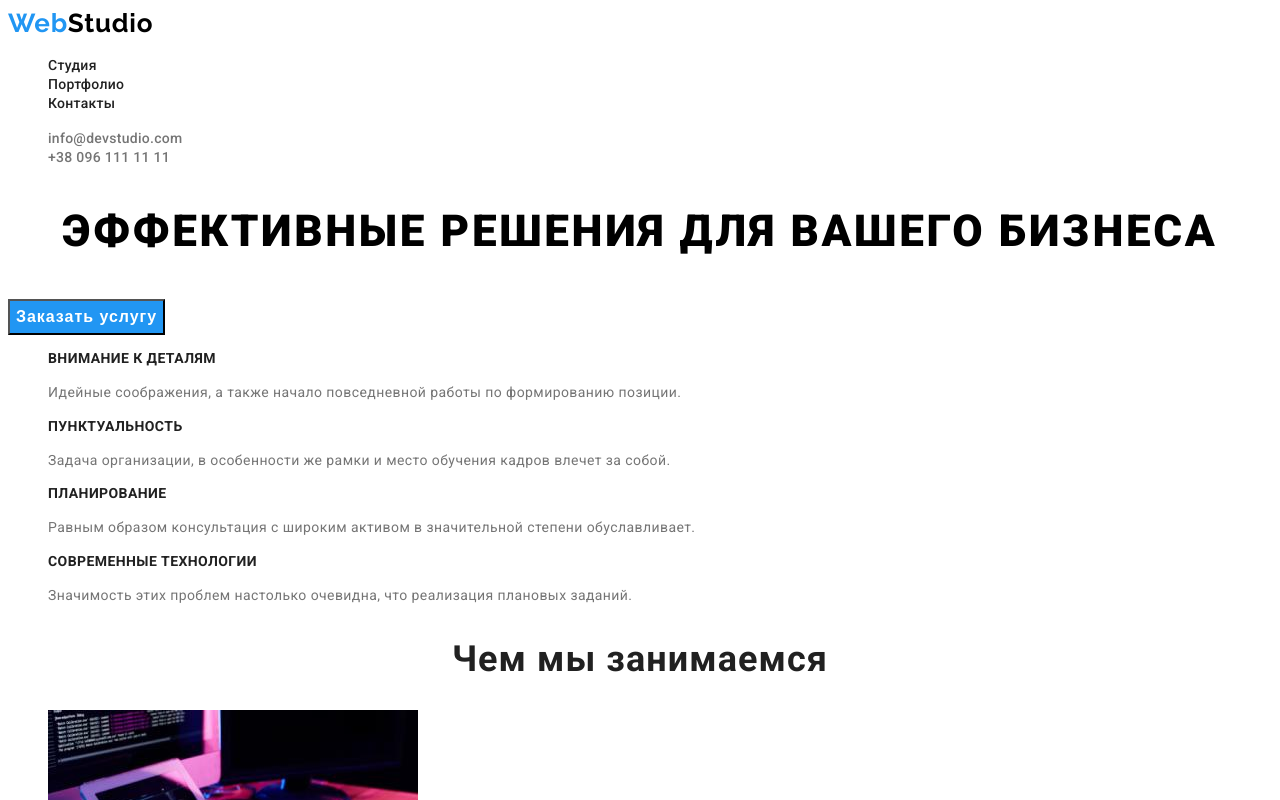
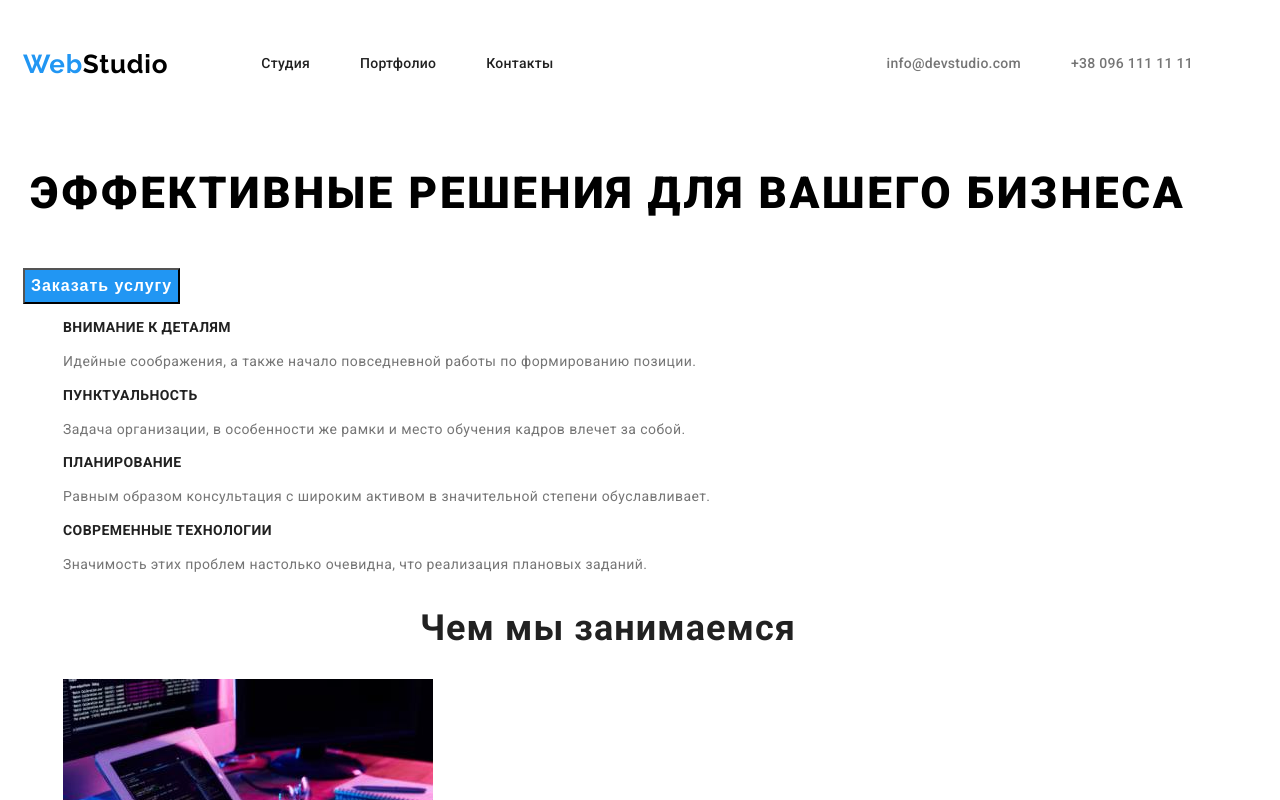
Before and after one commit to BorisKorsun/BorisKorsun-goit-markup-hw-02, a plain HTML site: page index.html in a window 1280 px wide. Shown: the top 800 px of the page. Drawn offline with Linux system fonts and the light colour scheme.

Commit message:
add header-flexbox

```diff
--- a/css/styles.css
+++ b/css/styles.css
@@ -1,4 +1,14 @@
 /* ---------------service--------------- */
+
+html {
+  box-sizing: border-box;
+}
+
+*,
+*::before,
+*::after {
+  box-sizing: inherit;
+}
 
 body {
   font-family: "roboto", sans-serif;
@@ -22,6 +32,12 @@ body {
 
 .list {
   list-style: none;
+}
+
+.container {
+  width: 1200px;
+  padding-left: 15px;
+  padding-right: 15px;
 }
 
 .hero-title {
@@ -52,7 +68,39 @@ body {
 
 /* ---------------header--------------- */
 
+.header-nav {
+  display: flex;
+  align-items: center;
+}
+
+.nav-list {
+  display: flex;
+  padding-left: 0;
+}
+
+.nav-list > .item:not(:last-child) {
+  margin-right: 50px;
+}
+
+.connection {
+  display: flex;
+  padding-left: 0;
+  margin-left: auto;
+}
+
+.connection .item:not(:last-child) {
+  margin-right: 50px;
+}
+
+.header .link {
+  display: block;
+  padding-top: 32px;
+  padding-bottom: 32px;
+}
+
 .brand-link {
+  margin-right: 93px;
+
   font-family: Raleway;
   font-style: normal;
   font-weight: bold;
--- a/index.html
+++ b/index.html
@@ -12,23 +12,26 @@
     <link rel="stylesheet" href="./css/styles.css">
 </head>
 <body>
+
+
+    <section class="container">
+
         <!-- Шапка -->
         <header class="header">
             <nav class="header-nav">
-             <a class="link brand-link" lang="en" href=""><span class="brand-span-web">Web</span>Studio</a>
+                <a class="link nav-element brand-link" lang="en" href=""><span class="brand-span-web">Web</span>Studio</a>
                 <ul class="list nav-list">
-                 <li class="item">
+                    <li class="item nav-item">
                         <a class="link nav-link" href="./studio.html">Студия</a>
                     </li>
-                <li class="item">
+                    <li class="item nav-item">
                         <a class="link nav-link" href="./portfolio.html">Портфолио</a>
                     </li>
-                <li class="item">
+                    <li class="item nav-item">
                         <a class="link nav-link" href="">Контакты</a>
                     </li>
                 </ul>
-        </nav>
-        <ul class="list ">
+                <ul class="list connection">
                     <li class="item">
                         <a class="link header-mail" href="mailto:info@devstudio.com">info@devstudio.com</a>
                     </li>
@@ -36,9 +39,11 @@
                         <a class="link header-tel" href="tel:380961111111">+38 096 111 11 11</a>
                     </li>
                 </ul>
+            </nav>
 
         </header>
 
+        <!-- Мэйн-контент -->
         <main class="main-content">
 
             <!-- Герой -->
@@ -146,6 +151,7 @@
             </address>
 
         </section>
+    </section>
 
 </body>
 </html>
```
Lines whose indentation alone changed are shown as unchanged.
